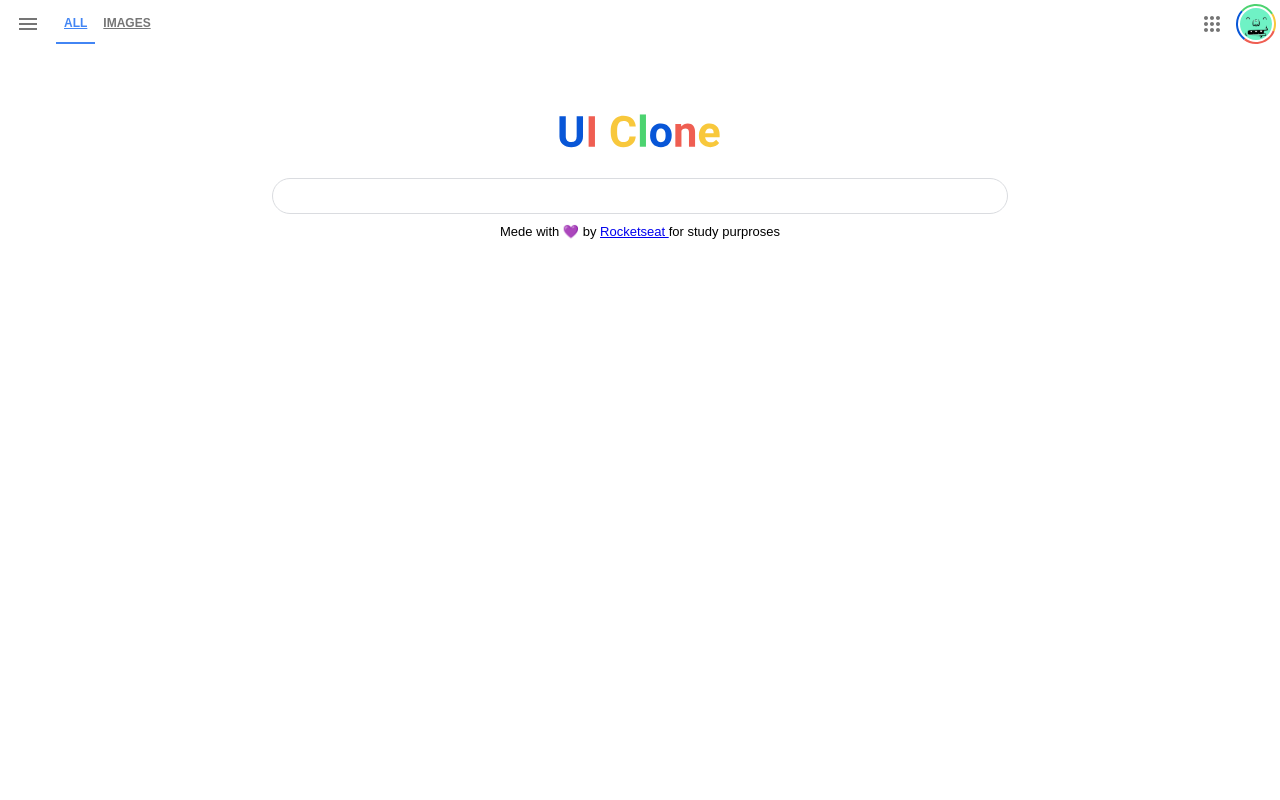
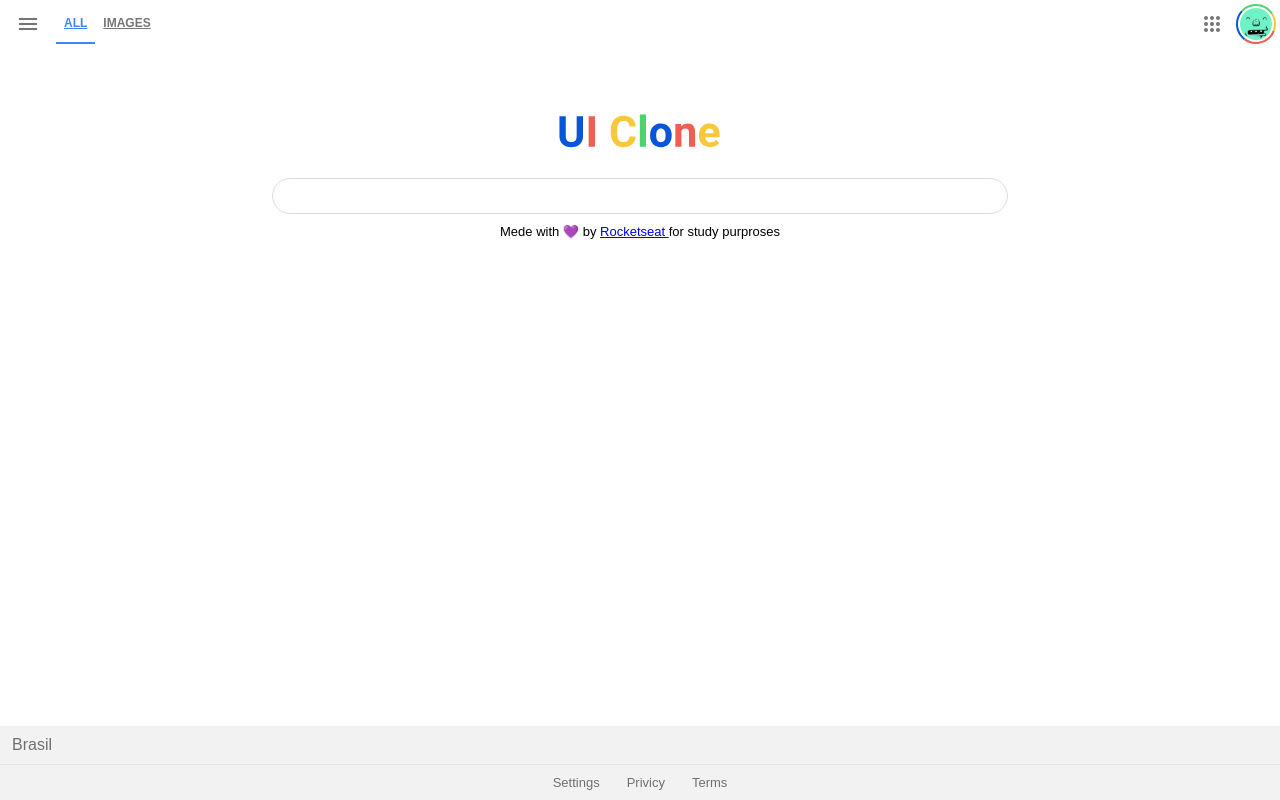
Before and after one commit to julianahvalle/UiClone---Google, a plain HTML site: page index.html in a window 1280 px wide. Drawn offline with Linux system fonts and the light colour scheme.

Commit message:
configuração footer

```diff
--- a/index.html
+++ b/index.html
@@ -46,7 +46,16 @@
 
         </div>
     </main>
-    <footer class="footer"></footer>
+    <footer class="footer">
+        <div class="footerSection footerLocation">
+            <span>Brasil</span>
+        </div>
+        <div class="footerSection footerLinks">
+            <a>Settings</a>
+            <a>Privicy</a>
+            <a>Terms</a>
+        </div>
+    </footer>
 </body>
 
 </html>
--- a/style.css
+++ b/style.css
@@ -9,6 +9,15 @@
 input,
 button {
   font-family: Arial, sans-serif;
+}
+html,
+body {
+  height: 100%;
+}
+
+body {
+  display: flex;
+  flex-direction: column;
 }
 
 /*. chama class # chama id */
@@ -78,6 +87,7 @@ button {
 
 .content {
   display: flex;
+  flex: 1;
   flex-direction: column; /*coloca em formato de coluna */
   padding: 56px 8px 0;
   align-items: center;
@@ -110,3 +120,37 @@ button {
   text-decoration: none;
   color: #1967d2;
 }
+
+.footer {
+  margin-top: 24px;
+  display: flex;
+  flex-direction: column;
+  background: #f2f2f2;
+}
+
+.footerSection:not(:first-child) {
+  /*adiciona uma linha entre o primerio filho e os demais, neste método, ele esta falando "na footer section, adicionar para todos MENOS o primeiro filho, uma lina" */
+  border-top: 1px solid #e4e4e4;
+}
+
+.footerLocation {
+  font-size: 16px;
+  color: rgba(0, 0, 0, 0.54); /*último 0 é o alfa, referente a transparência*/
+  padding: 10px 12px;
+}
+
+.footerLinks {
+  display: flex;
+  justify-content: center;
+  align-items: center;
+
+  font-size: 13px;
+  color: rgba(0, 0, 0, 0.54); /*último 0 é o alfa, referente a transparência*/
+  padding: 10px;
+}
+
+.footerLinks a:not(:first-child) {
+  margin-left: 27px;
+}
+
+/*media query*/
```
